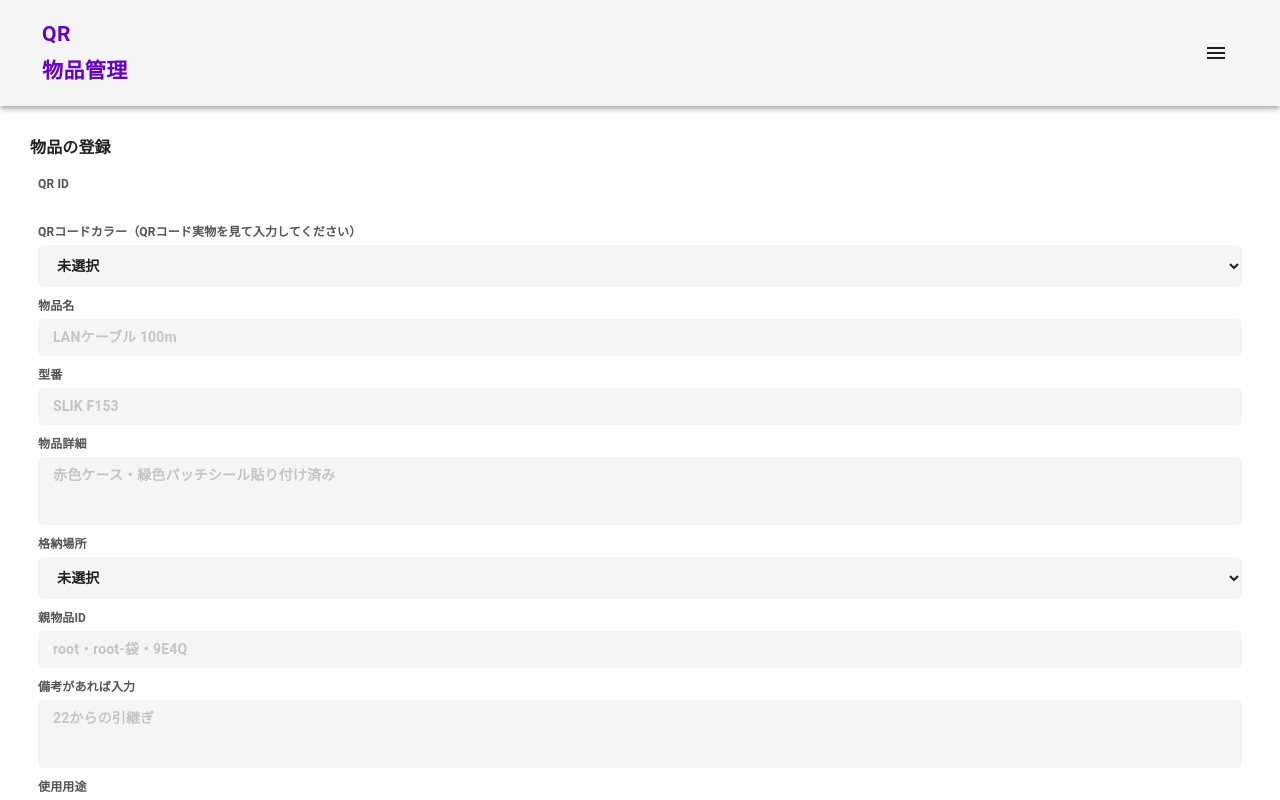
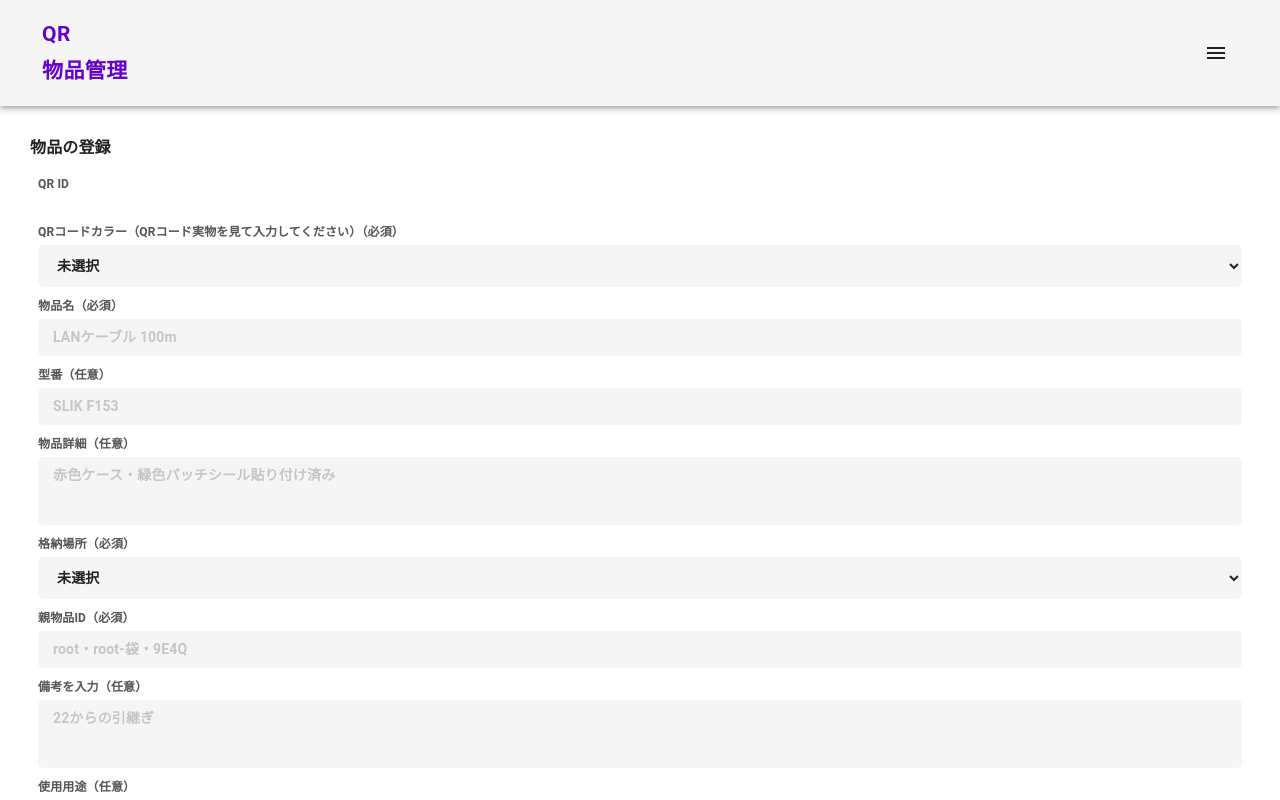
Before and after one commit to sohosai/qr-frontend, a Next.js app: page /register in a window 1280 px wide. Shown: the top 800 px of the page. Built offline with nearby package versions, Linux system fonts and the light colour scheme.

Commit message:
入力が必須かどうかのマークをつけるようにした

```diff
--- a/src/components/Select/index.tsx
+++ b/src/components/Select/index.tsx
@@ -6,6 +6,7 @@ import styled from 'styled-components'
  */
 type SelectProps = {
   label: string
+  required: boolean
   options: string[]
   onChange: (event: React.ChangeEvent<HTMLSelectElement>) => void
 }
@@ -40,10 +41,13 @@ const StyledSelect = styled.select.attrs<SelectProps>(({ onChange }) => {
 /**
  * 複数の選択の中から排他的に一つを選ぶSelectコンポーネント
  */
-const Select = ({ label, options, onChange }: SelectProps) => {
+const Select = ({ label, required, options, onChange }: SelectProps) => {
   return (
     <div>
-      <StyledLabel htmlFor='select'>{label}</StyledLabel>
+      <StyledLabel htmlFor='select'>
+        {label}
+        {required ? '（必須）' : '（任意）'}
+      </StyledLabel>
 
       <StyledSelect id='select' onChange={onChange}>
         {options.map((v) => (
--- a/src/components/TextArea/index.tsx
+++ b/src/components/TextArea/index.tsx
@@ -5,6 +5,7 @@ import styled from 'styled-components'
  * TextAreaProps型の作成
  */
 type TextAreaProps = {
+  required: boolean
   label: string
   text: string
   placeholder: string
@@ -44,10 +45,13 @@ const StyledTextarea = styled.textarea.attrs<TextAreaProps>(({ onChange }) => {
 /**
  * 複数行の入力を受け付けるTextAreaコンポーネント
  */
-const TextArea = ({ label, text, placeholder, onChange }: TextAreaProps) => {
+const TextArea = ({ label, required, text, placeholder, onChange }: TextAreaProps) => {
   return (
     <div>
-      <StyledLabel htmlFor='textarea'>{label}</StyledLabel>
+      <StyledLabel htmlFor='textarea'>
+        {label}
+        {required ? '（必須）' : '（任意）'}
+      </StyledLabel>
 
       <StyledTextarea
         id='textarea'
--- a/src/components/TextInput/index.tsx
+++ b/src/components/TextInput/index.tsx
@@ -6,6 +6,11 @@ type TextInputProp = {
    * 入力フォームのラベルを設定します
    */
   label: string
+
+  /**
+   * 必須の入力かどうか
+   */
+  required: boolean
 
   /**
    * 入力前に薄く表示されるデフォルトの表示（placeholder）を設定します
@@ -57,7 +62,10 @@ const StyledInputText = styled.input.attrs<TextInputProp>(({ placeholder, onChan
 const TextInput = (props: TextInputProp) => {
   return (
     <div>
-      <StyledLabel>{props.label}</StyledLabel>
+      <StyledLabel>
+        {props.label}
+        {props.required ? '（必須）' : '（任意）'}
+      </StyledLabel>
       <StyledInputText {...props} />
     </div>
   )
--- a/src/lib/fetcher.js
+++ b/src/lib/fetcher.js
@@ -1,4 +1,4 @@
 export default async function fetcher(...args) {
-	const res = await fetch(...args)
-	return res.json()
-  }
+  const res = await fetch(...args)
+  return res.json()
+}
--- a/src/pages/items/[fixtures_id].tsx
+++ b/src/pages/items/[fixtures_id].tsx
@@ -19,7 +19,7 @@ const FixturesShow = () => {
     const fixtures_id = route.query.fixtures_id
     const api_url = process.env.NEXT_PUBLIC_QR_API_URL
     if (fixtures_id !== null && api_url !== undefined) {
-      console.log("called")
+      console.log('called')
       ;(async () => {
         const url = api_url + '/get_fixtures?qr_id=' + fixtures_id
         console.log({ url })
--- a/src/pages/register/index.tsx
+++ b/src/pages/register/index.tsx
@@ -196,6 +196,7 @@ const FixturesRegister = () => {
         <div className='QRColorSelect'>
           <Select
             label='QRコードカラー（QRコード実物を見て入力してください）'
+            required={true}
             options={['未選択', '赤', '青', '緑', '橙', '紫', '水', '桃', '黄', '茶']}
             onChange={onChangeQRColor}
           />
@@ -203,6 +204,7 @@ const FixturesRegister = () => {
         <div className='FixturesNameTextInput'>
           <TextInput
             label='物品名'
+            required={true}
             placeholder='LANケーブル 100m'
             value={fixturesName}
             onChange={onChangeFixturesName}
@@ -211,6 +213,7 @@ const FixturesRegister = () => {
         <div className='FixturesModelNumberTextInput'>
           <TextInput
             label='型番'
+            required={false}
             placeholder='SLIK F153'
             value={modelNumber}
             onChange={onChangeModelNumber}
@@ -219,6 +222,7 @@ const FixturesRegister = () => {
         <div className='fixturesDescriptionTextArea'>
           <TextArea
             label='物品詳細'
+            required={false}
             placeholder='赤色ケース・緑色パッチシール貼り付け済み'
             text={fixturesDescription}
             onChange={onChangeFixturesDescription}
@@ -227,6 +231,7 @@ const FixturesRegister = () => {
         <div className='fixturesRepositoryOption'>
           <Select
             label='格納場所'
+            required={true}
             options={['未選択', '101号室', '102号室', '206号室']}
             onChange={onChangeRepository}
           />
@@ -234,6 +239,7 @@ const FixturesRegister = () => {
         <div className='FixturesParentIDTextInput'>
           <TextInput
             label='親物品ID'
+            required={true}
             placeholder='root・root-袋・9E4Q'
             value={parentID}
             onChange={onChangeParentID}
@@ -241,18 +247,26 @@ const FixturesRegister = () => {
         </div>
         <div className='fixturesNoteTextArea'>
           <TextArea
-            label='備考があれば入力'
+            label='備考を入力'
+            required={false}
             placeholder='22からの引継ぎ'
             text={note}
             onChange={onChangeNote}
           />
         </div>
         <div className='FixturesUsageTextInput'>
-          <TextInput label='使用用途' placeholder='生中継' value={usage} onChange={onChangeUsage} />
+          <TextInput
+            label='使用用途'
+            required={false}
+            placeholder='生中継'
+            value={usage}
+            onChange={onChangeUsage}
+          />
         </div>
         <div className='FixturesUsageSeasonTextInput'>
           <TextInput
             label='使用時期'
+            required={false}
             placeholder='当日'
             value={usageSeason}
             onChange={onChangeUsageSeason}
```
Also changed, not shown: src/pages/lending/index.tsx (+9 -4 lines), src/pages/spot/register.tsx (+17 -2 lines), 2 other files (tests, documents, lock files or other folders).
